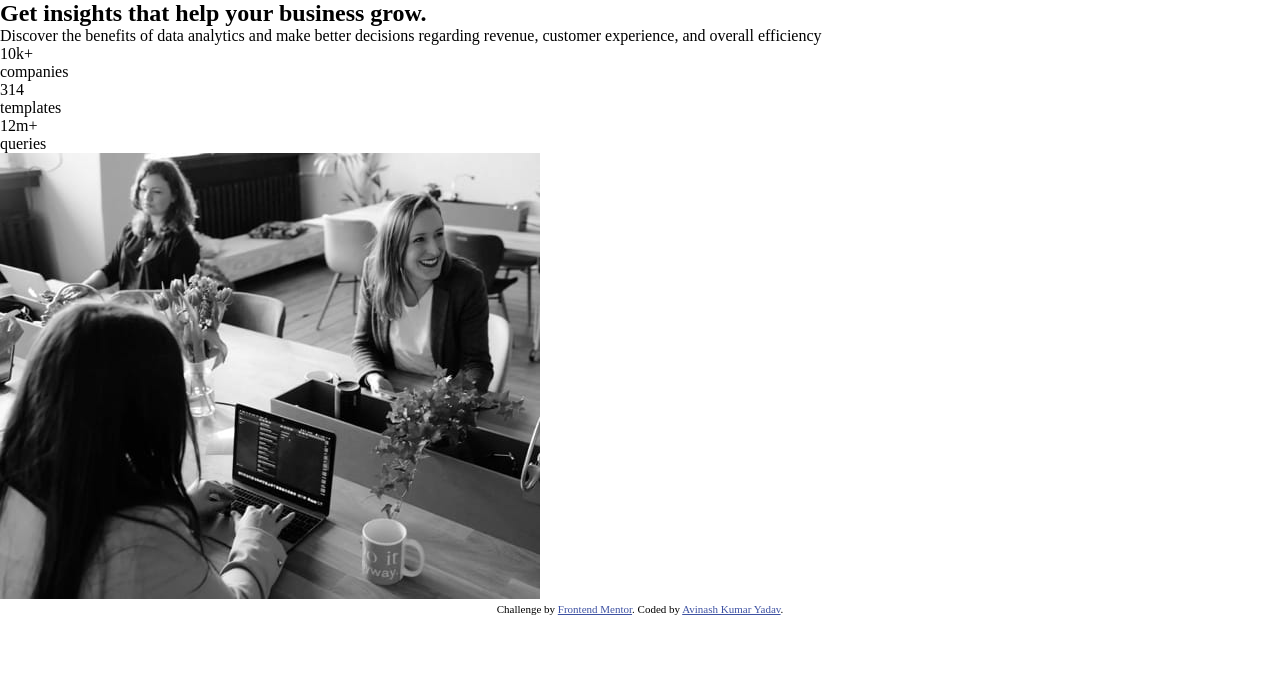
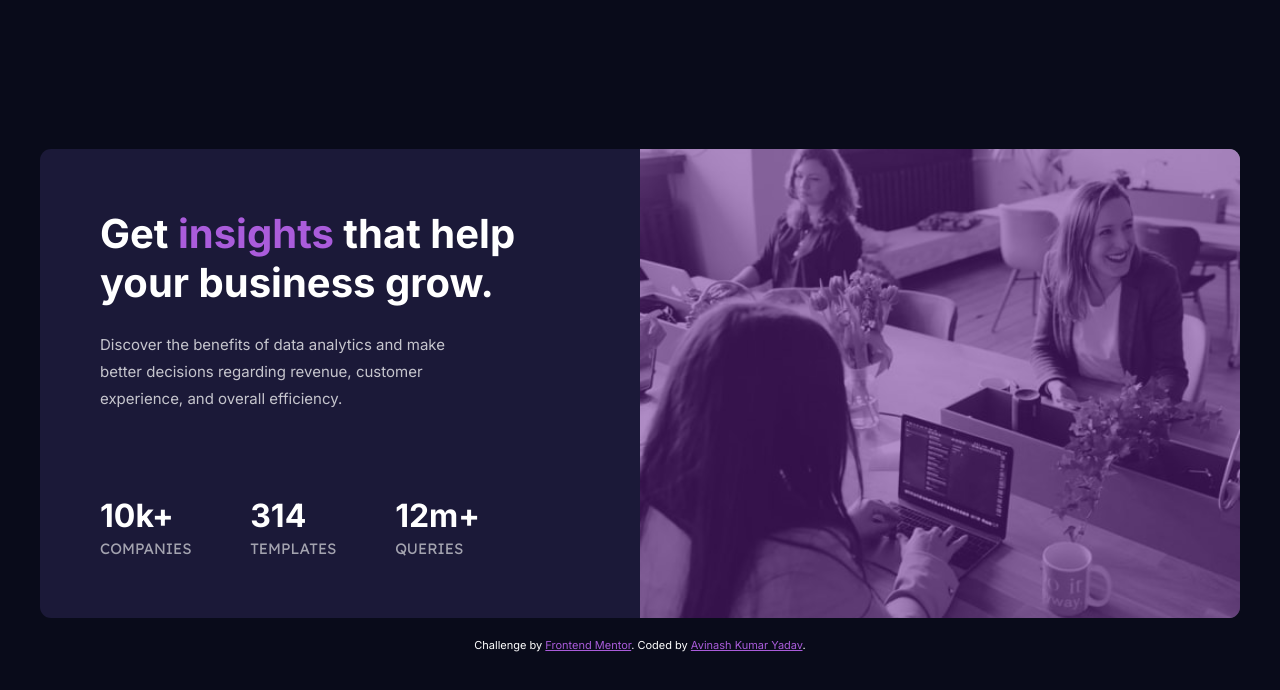
Before and after one commit to avinash4364/Stats-Preview-Card-Component, a plain HTML site: page index.html in a window 1280 px wide. Drawn offline with Linux system fonts and the light colour scheme.

Commit message:
completed the basic styling for the challenge

```diff
--- a/index.html
+++ b/index.html
@@ -11,15 +11,21 @@
     />
 
     <title>Frontend Mentor | Stats preview card component</title>
+    <link rel="preconnect" href="https://fonts.googleapis.com" />
+    <link rel="preconnect" href="https://fonts.gstatic.com" crossorigin />
+    <link
+      href="https://fonts.googleapis.com/css2?family=Inter:wght@400;700&family=Lexend+Deca&display=swap"
+      rel="stylesheet"
+    />
     <link rel="stylesheet" href="style.css" />
   </head>
   <body>
     <section class="preview-card">
       <header class="card-heading">
         <h1>Get <span>insights</span> that help your business grow.</h1>
-        <p>
+        <p class="card-desc">
           Discover the benefits of data analytics and make better decisions
-          regarding revenue, customer experience, and overall efficiency
+          regarding revenue, customer experience, and overall efficiency.
         </p>
         <ul class="stats">
           <li>
@@ -36,12 +42,11 @@
           </li>
         </ul>
       </header>
-      <div class="preview-img">
-        <img
-          src="images/image-header-desktop.jpg"
-          alt="group of people in an office"
-        />
-      </div>
+      <div
+        class="preview-img"
+        role="img"
+        aria-label="a group of people sitting in an office"
+      ></div>
     </section>
     <div class="attribution">
       Challenge by
--- a/style.css
+++ b/style.css
@@ -1,3 +1,12 @@
+:root {
+  --dark-blue: hsl(233, 47%, 7%);
+  --desaturated-blue: hsl(244, 38%, 16%);
+  --soft-violet: hsl(277, 64%, 61%);
+  --main-heading: hsl(0, 0%, 100%);
+  --paragraph-heading: hsla(0, 0%, 100%, 0.75);
+  --stat-heading: hsla(0, 0%, 100%, 0.6);
+}
+
 *,
 *::before,
 *::after {
@@ -7,13 +16,97 @@
 }
 
 body {
+  font-family: 'Inter', 'Lexend Deca', sans-serif;
+  font-size: 15px;
   min-height: 100vh;
+  background-color: var(--dark-blue);
+  display: flex;
+  align-items: center;
+  justify-content: center;
+  flex-direction: column;
+}
+
+ul {
+  list-style: none;
+}
+
+.preview-card {
+  background-color: var(--desaturated-blue);
+  max-width: 1200px;
+  display: grid;
+  grid-template-columns: repeat(2, 1fr);
+  border-radius: 11px;
+}
+
+.card-heading {
+  padding: 60px 100px 60px 60px;
+  display: flex;
+  flex-direction: column;
+  gap: 24px;
+}
+
+.card-heading h1 {
+  color: var(--main-heading);
+  font-size: 40px;
+}
+
+.card-heading h1 span {
+  color: var(--soft-violet);
+}
+
+.card-heading .card-desc {
+  color: var(--paragraph-heading);
+  line-height: 1.8;
+  padding-bottom: 60px;
+  padding-right: 60px;
+}
+
+.stats {
+  display: flex;
+  justify-content: space-between;
+  padding-right: 60px;
+}
+
+.card-heading .stats .stats-text {
+  color: var(--stat-heading);
+  text-transform: uppercase;
+  font-family: 'Lexend Deca', sans-serif;
+  padding-top: 4px;
+}
+
+.card-heading .stats .stats-number {
+  color: var(--main-heading);
+  font-size: 32px;
+  font-weight: 700;
+}
+
+.preview-img::before {
+  content: '';
+  display: block;
+  position: absolute;
+  width: 100%;
+  height: 100%;
+  background-color: hsl(277, 64%, 35%);
+  border-radius: inherit;
+  opacity: 0.5;
+}
+
+.preview-img {
+  width: 100%;
+  position: relative;
+  background-image: url('images/image-header-desktop.jpg');
+  background-size: cover;
+  background-position: center;
+  border-bottom-right-radius: 11px;
+  border-top-right-radius: 11px;
 }
 
 .attribution {
   font-size: 11px;
   text-align: center;
+  margin-top: 20px;
+  color: var(--main-heading);
 }
 .attribution a {
-  color: hsl(228, 45%, 44%);
+  color: var(--soft-violet);
 }
```
